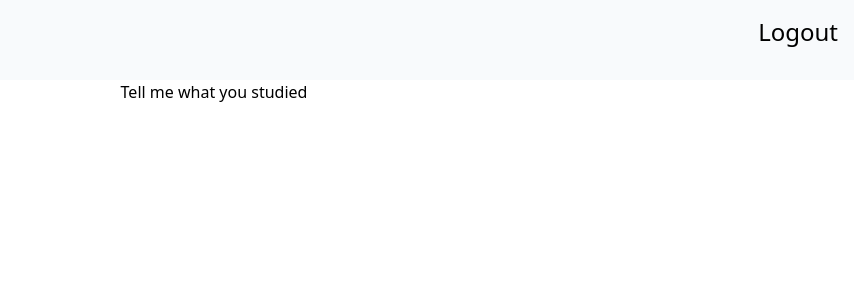
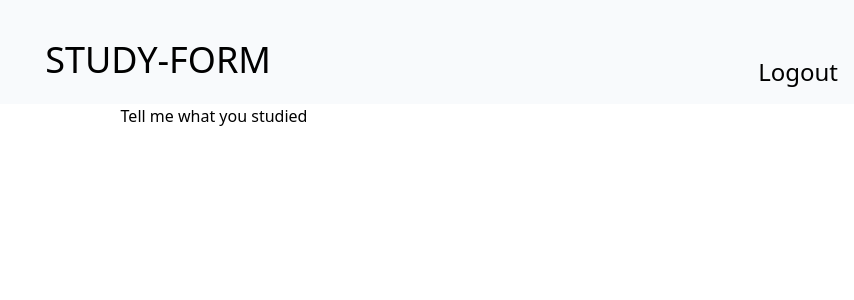
Before and after one commit to 1234-56prova/check-study, a React (Create React App) app: page /study-form in a window 1280 px wide. Shown: the top 300 px of the page, without its empty margins (426-1280 px from the left). Built offline with nearby package versions, Linux system fonts and the light colour scheme; no server answers; the HTML template or start-up script is replaced by a standard one.

Commit message:
sign out,navigate to study form route

```diff
--- a/src/Page/Header/Header.js
+++ b/src/Page/Header/Header.js
@@ -1,24 +1,28 @@
+import { signOut } from 'firebase/auth';
 import React from 'react';
 import { useAuthState } from 'react-firebase-hooks/auth';
-import { Link } from 'react-router-dom';
+import { Link, useNavigate } from 'react-router-dom';
 import auth from '../../firebase.init';
 
 const Header = () => {
 
     const [user] = useAuthState(auth);
+    const navigate = useNavigate();
 
-
+    const handleSignOut = () => {
+        signOut(auth);
+        navigate('/study-form')
+    }
 
     return (
 
-        <div className=' bg-slate-50 h-20'>
-
-            <nav className='flex flex-row-reverse'>
-{
-            user ? <Link to='/' className='text-2xl text-center p-4'>Logout</Link> :  <Link to='/' className='text-2xl text-center p-4'>Login</Link>
-}
-            </nav>
-
+        <div className=' bg-slate-50'>
+            <header className='pt-10 flex '>
+                <h1 className='text-4xl grow text-center'>STUDY-FORM</h1>
+                {
+                    user ? <Link to='/' className='text-2xl p-4' onClick={handleSignOut()}>Logout</Link> : <Link to='/' className='text-2xl '>Login</Link>
+                }
+            </header>
         </div>
 
     );
```
